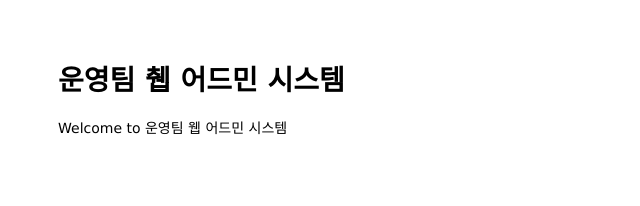
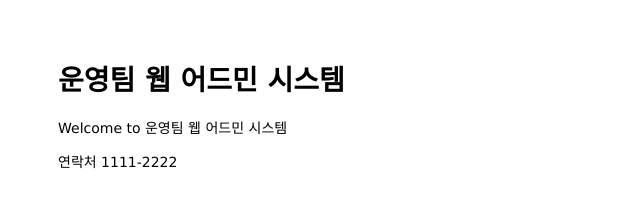
Before and after one commit to mingyu210/mastering-git-github, a website: page public/index.html in a window 1280 px wide. Shown: the whole page, without its empty margins (0-640 px from the left). Drawn offline with Linux system fonts and the light colour scheme.

Commit message:
Add hotline to main page

```diff
--- a/public/index.html
+++ b/public/index.html
@@ -6,8 +6,12 @@
 </head>
 
 <body>
-  <h1>운영팀 췝 어드민 시스템</h1>
+  <h1>운영팀 웹 어드민 시스템</h1>
   <p>Welcome to 운영팀 웹 어드민 시스템</p>
 </body>
 
+<footer>
+  <p>연락처 1111-2222</p>
+</footer>
+
 </html>
```
